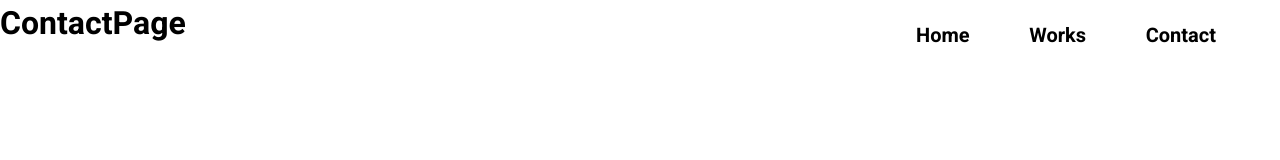
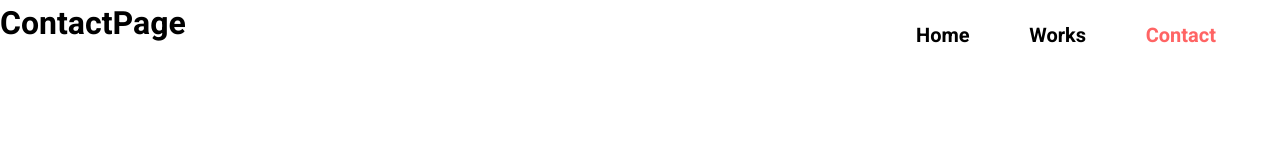
Before and after one commit to Sage4tk/portfolio-v3, a Next.js app: page /contact in a window 1280 px wide. Shown: the top 160 px of the page. Built offline with nearby package versions, Linux system fonts and the light colour scheme.

Commit message:
fixed some elements and added head to works page

```diff
--- a/components/Nav.tsx
+++ b/components/Nav.tsx
@@ -19,13 +19,13 @@ const Nav: React.FC<Props> = ({ page }) => {
             </div>
             <div className={navBar ? "nav_links active":"nav_links"}>
                 <Link href="/" >
-                    <a className={page === "home" ? "nav-active":""}>Home</a>
+                    <a className={page === "home" ? "nav_active":""}>Home</a>
                 </Link>
                 <Link href="/works">
-                    <a className={page === "works" ? "nav-active":""}>Works</a>
+                    <a className={page === "works" ? "nav_active":""}>Works</a>
                 </Link>
                 <Link href="/contact">
-                    <a className={page === "contact" ? "nav-active":""}>Contact</a>
+                    <a className={page === "contact" ? "nav_active":""}>Contact</a>
                 </Link>
             </div>
         </nav>
--- a/pages/contact.tsx
+++ b/pages/contact.tsx
@@ -3,6 +3,9 @@ import Head from "next/head";
 
 //components
 import Nav from "../components/Nav";
+
+//css
+import styles from "../styles/Contacts.module.scss";
 
 const Contacts: NextPage = () => {
     return (
--- a/pages/index.tsx
+++ b/pages/index.tsx
@@ -74,7 +74,7 @@ const Home: NextPage<any> = ({ projects }) => {
           <div className={styles.stack_exp}>
             <p>Back-end Languages</p>
             <p>Advance</p>
-            <p>My main profeciency is with front-end web technologies with HTML5, CSS3, and JavaScript. With CSS, I use SASS css preprocessor to ensure cross browser compatibility and easier workflow. With JavaScript, I'm profecient with Vanilla JS but my main front-end framework is with ReactJS and NextJS if the project requires alot of functionality. I'm not limited to these languanges and are always open to learn.</p>
+            <p>I've learned backend development to help understand how the web works and how it adds backbone to the front end spectrum. I have moderate knowledge in PHP and Pyhthon with backend frameworks like Django, HTTP methods to further help business logics in the online world. Furthermore, I've worked with database from relational databases and non-relations ones like MySql and MongoDB</p>
           </div>
         </div>
       </section>
--- a/pages/works.tsx
+++ b/pages/works.tsx
@@ -1,4 +1,5 @@
 import { NextPage } from "next";
+import Head from "next/head";
 
 //components
 import Nav from "../components/Nav";
@@ -25,6 +26,9 @@ const Works :NextPage<any> = ({ projects }) => {
     })
     return (
         <div className={styles.works_page}>
+            <Head>
+                <title>Timothy Timbol | Works</title>
+            </Head>
             <Nav page="works" />
             <h1>Works</h1>
             <section className={styles.works_container}>
--- a/styles/styles.scss
+++ b/styles/styles.scss
@@ -44,8 +44,7 @@ nav {
 }
 
 .nav_active {
-    color: red !important;
-    background: red;
+    color: $primary !important;
 }
 
 //footer
@@ -84,7 +83,7 @@ footer p {
         justify-content: space-around;
         border-left: 2px solid #EDF7FA;
         transform: translateX(100vw);
-        transition: 1s;
+        transition: transform 1s;
     }
 
     .active {
```
Also changed, not shown: styles/Contacts.module.scss (added).
